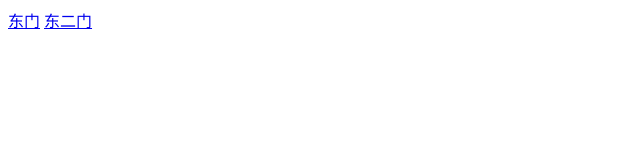
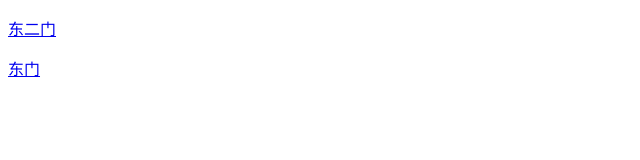
Before and after one commit to ArabiaNights/ArabiaNights.github.io, a plain HTML site: page index.html in a window 1280 px wide. Shown: the whole page, without its empty margins (0-640 px from the left). Drawn offline with Linux system fonts and the light colour scheme.

Commit message:
Update index.html

```diff
--- a/index.html
+++ b/index.html
@@ -4,7 +4,7 @@
 <title>郑州大学数据中台2020</title>
 </head>
 <body>
-<a href=./郑州大学数据中台2020.html>东门</a>
-  <a href=./郑州大学数据中台20202.html>东二门</a>
+  <p><a href=./郑州大学数据中台2020.html>东二门</a></p>
+  <p><a href=./郑州大学数据中台20202.html>东门</a></p>
 </body>
 </html>
```
